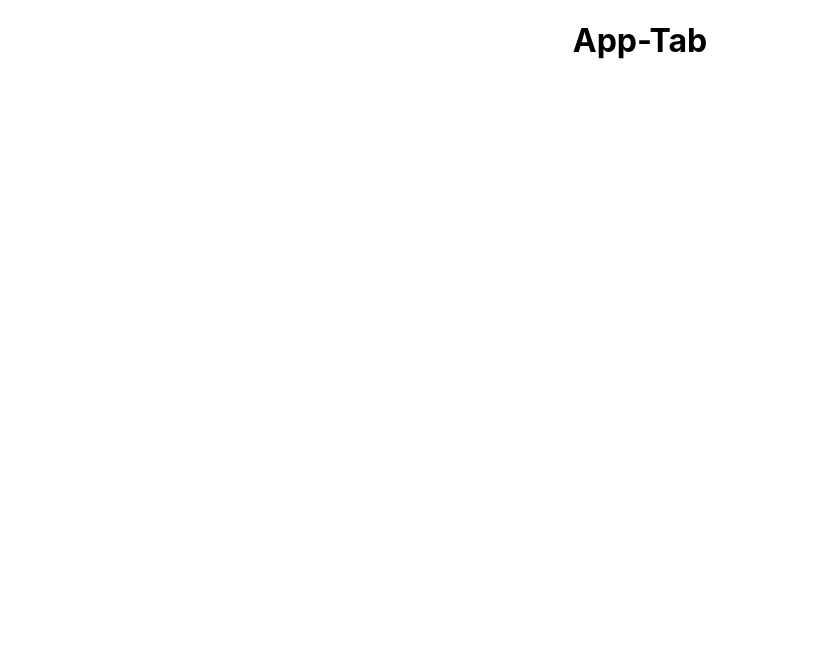
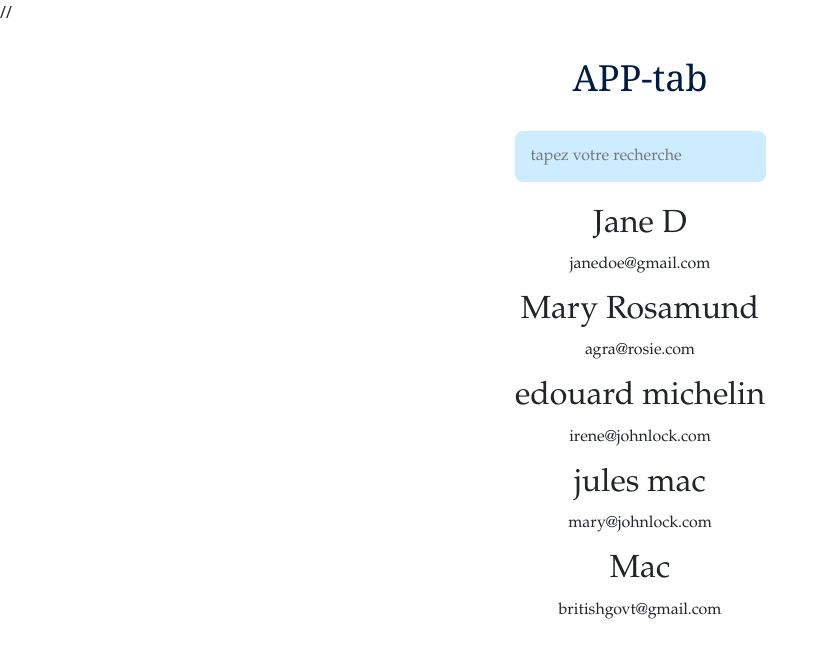
Before and after one commit to thorpe01/projet_stage, a React (Create React App) app: page / in a window 1280 px wide. Shown: the top 658 px of the page, without its empty margins (0-828 px from the left). Built offline with nearby package versions, Linux system fonts and the light colour scheme.

Commit message:
recherche et filtre

```diff
--- a/package.json
+++ b/package.json
@@ -6,8 +6,10 @@
     "@testing-library/jest-dom": "^5.14.1",
     "@testing-library/react": "^11.2.7",
     "@testing-library/user-event": "^12.8.3",
+    "bootstrap": "^5.1.3",
     "react": "^17.0.2",
     "react-dom": "^17.0.2",
+    "react-native-elements": "^3.4.2",
     "react-scripts": "4.0.3",
     "web-vitals": "^1.1.2"
   },
--- a/public/index.html
+++ b/public/index.html
@@ -24,7 +24,12 @@
       work correctly both with client-side routing and a non-root public URL.
       Learn how to configure a non-root public URL by running `npm run build`.
     -->
-    <title>React App</title>
+
+
+
+      //<link rel="stylesheet" href="https://unpkg.com/tachyons@4.12.0/css/tachyons.min.css"/>
+
+    <title>Search App</title>
   </head>
   <body>
     <noscript>You need to enable JavaScript to run this app.</noscript>
--- a/src/App.css
+++ b/src/App.css
@@ -1,38 +1,3 @@
 .App {
   text-align: center;
 }
-
-.App-logo {
-  height: 40vmin;
-  pointer-events: none;
-}
-
-@media (prefers-reduced-motion: no-preference) {
-  .App-logo {
-    animation: App-logo-spin infinite 20s linear;
-  }
-}
-
-.App-header {
-  background-color: #282c34;
-  min-height: 100vh;
-  display: flex;
-  flex-direction: column;
-  align-items: center;
-  justify-content: center;
-  font-size: calc(10px + 2vmin);
-  color: white;
-}
-
-.App-link {
-  color: #61dafb;
-}
-
-@keyframes App-logo-spin {
-  from {
-    transform: rotate(0deg);
-  }
-  to {
-    transform: rotate(360deg);
-  }
-}
--- a/src/App.js
+++ b/src/App.js
@@ -1,11 +1,46 @@
-import './App.css';
+import React from 'react';
+import Search from './components/Search';
 
 
-function App() {
+
+const initialDetails = [
+    {
+      id: 1,
+      name: "Jane D",
+      email: "janedoe@gmail.com",
+      address: "New Delhi, India",
+    },
+    {
+      id: 2,
+      name: "Mary Rosamund",
+      email: "agra@rosie.com",
+      address: "Tbilisi, India",
+    },
+    {
+      id: 3,
+      name: "edouard michelin ",
+      email: "irene@johnlock.com",
+      address: "Baker Street, India",
+    },
+    {
+      id: 4,
+      name: "jules mac ",
+      email: "mary@johnlock.com",
+      address: "Baker Street, India",
+    },
+    {
+      id: 5,
+      name: "Mac",
+      email: "britishgovt@gmail.com",
+      address: "London, India",
+    },
+  ];
+
+
+ const App = () =>{
   return (
-    <div className="App">
-      <h1>App-Tab</h1>
-
+    <div className="tc ma0 pa4 min-vh-100">
+      <Search details={initialDetails}/>
     </div>
   );
 }
--- /dev/null
+++ b/src/components/DataRow.js
@@ -0,0 +1,17 @@
+import React from 'react';
+import 'bootstrap/dist/css/bootstrap.min.css';
+
+
+const Card=({person})=> {
+  return(
+
+    <div className="table">
+      <div>
+        <h2>{person.name}</h2>
+        <p>{person.email}</p>
+      </div>
+    </div>
+  );
+}
+
+export default Card;
--- /dev/null
+++ b/src/components/Scroll.js
@@ -0,0 +1,11 @@
+import React from 'react';
+
+const Scroll = (props) => {
+  return(
+    <div style={{overflowY: 'scroll', height:'70vh'}}>
+      {props.children}
+    </div>
+  );
+}
+
+export default Scroll;
--- /dev/null
+++ b/src/components/Search.js
@@ -0,0 +1,54 @@
+import React, { useState } from 'react';
+import Scroll from './Scroll';
+import SearchList from './SearchList';
+
+function Search({ details }) {
+
+  const [searchField, setSearchField] = useState("");
+
+  const filteredPersons = details.filter(
+    person => {
+      return (
+        person
+        .name
+        .toLowerCase()
+        .includes(searchField.toLowerCase()) ||
+        person
+        .email
+        .toLowerCase()
+        .includes(searchField.toLowerCase())
+      );
+    }
+  );
+
+  const handleChange = (e) => {
+    setSearchField(e.target.value);
+  };
+
+  function searchList() {
+    return (
+      <Scroll>
+        <SearchList filteredPersons={filteredPersons} />
+      </Scroll>
+    );
+  }
+
+  return (
+    <section className="garamond">
+      <div className="navy georgia ma0 ">
+        <h2 className="f2">APP-tab</h2>
+      </div>
+      <div className="pa2">
+        <input
+          className="pa3 bb br3  b--none bg-lightest-blue ma3 "
+          type = "search"
+          placeholder = "tapez votre recherche "
+          onChange = {handleChange}
+        />
+      </div>
+      {searchList()}
+    </section>
+  );
+}
+
+export default Search;
--- /dev/null
+++ b/src/components/SearchList.js
@@ -0,0 +1,13 @@
+import React from 'react';
+import Card from './DataRow';
+
+function SearchList({ filteredPersons }) {
+  const filtered = filteredPersons.map(person =>  <Card key={person.id} person={person} />);
+  return (
+    <div>
+      {filtered}
+    </div>
+  );
+}
+
+export default SearchList;
```
Also changed, not shown: src/components/trie.js (deleted, +0 -18 lines), 1 other file (tests, documents, lock files or other folders).
